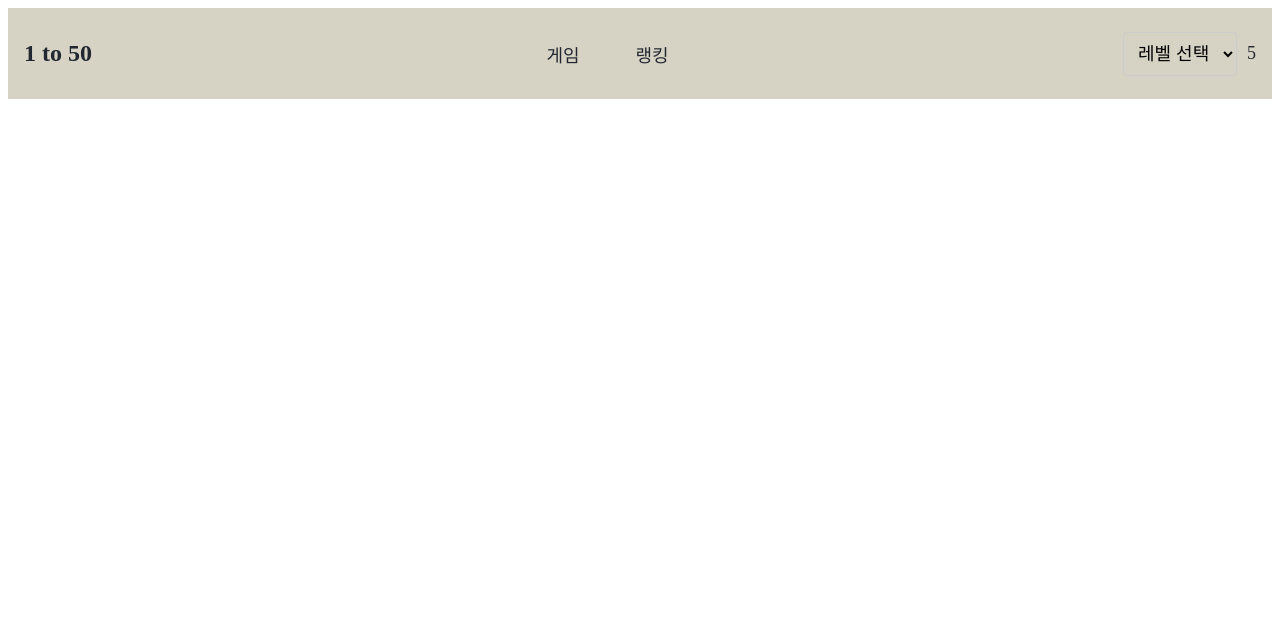
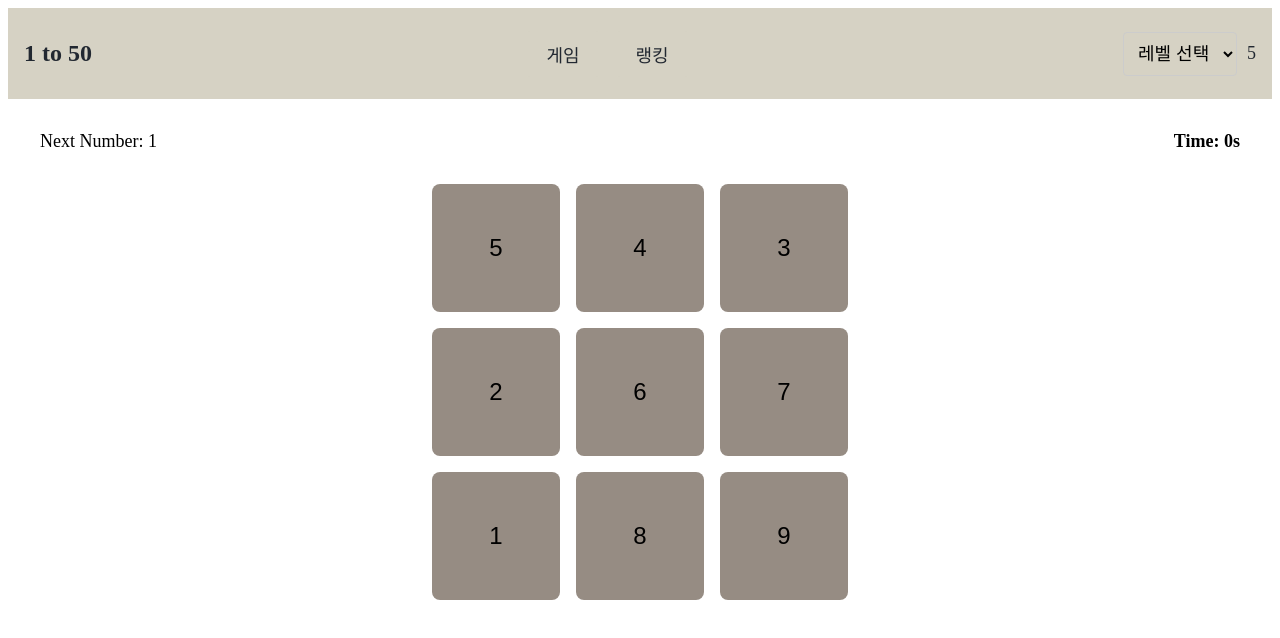
Before and after one commit to AND-SOPT-WEB/YeRimLee, a React (Vite) app in the folder week3/1 to 50/: page / in a window 1280 px wide. Shown: the top 638 px of the page. Built offline with nearby package versions, Linux system fonts and the light colour scheme.

Commit message:
feat: 기본 게임 구현

```diff
--- a/week3/1 to 50/src/App.jsx
+++ b/week3/1 to 50/src/App.jsx
@@ -1,11 +1,13 @@
 import { ThemeProvider } from "@emotion/react";
 import Header from "./components/Header";
 import theme from "./styles/theme";
+import Game from "./components/Game";
 
 function App() {
   return (
     <ThemeProvider theme={theme}>
       <Header />
+      <Game />
     </ThemeProvider>
   );
 }
--- /dev/null
+++ b/week3/1 to 50/src/components/Game.jsx
@@ -0,0 +1,141 @@
+/* eslint-disable react-hooks/exhaustive-deps */
+import { useState, useEffect, useCallback } from "react";
+import styled from "@emotion/styled";
+
+const Game = () => {
+  const [numbers, setNumbers] = useState([]);
+  const [nextNumber, setNextNumber] = useState(1);
+  const [timer, setTimer] = useState(0);
+  const [isRunning, setIsRunning] = useState(false);
+  const [remainingNumbers, setRemainingNumbers] = useState([]);
+
+  // 처음 렌더링되는 1~9
+  const initializeNumbers = useCallback(() => {
+    const initialNumbers = Array.from({ length: 9 }, (_, i) => i + 1);
+    const shuffledInitialNumbers = initialNumbers.sort(
+      () => Math.random() - 0.5
+    );
+    setNumbers(shuffledInitialNumbers);
+    // 10 ~ 18
+    setRemainingNumbers(Array.from({ length: 9 }, (_, i) => i + 10));
+  }, []);
+
+  // 숫자 클릭 핸들러
+  const handleNumberClick = (num) => {
+    console.log(remainingNumbers);
+
+    if (num === nextNumber) {
+      if (!isRunning) {
+        setIsRunning(true);
+      }
+
+      // nextNumber 증가
+      setNextNumber((prev) => prev + 1);
+
+      // 현재 숫자를 제거하고 나머지 숫자를 업데이트
+      setNumbers((prev) => {
+        // 클릭한 숫자 제거
+        const updatedNumbers = prev.filter((n) => n !== num);
+
+        // remainingNumbers에서 무작위로 다음 숫자 선택
+        if (remainingNumbers.length > 0) {
+          const randomIndex = Math.floor(
+            Math.random() * remainingNumbers.length
+          );
+          const nextRandomNumber = remainingNumbers[randomIndex];
+
+          // 선택한 숫자를 제외하여 remainingNumbers 업데이트
+          const updatedRemainingNumbers = remainingNumbers.filter(
+            (n) => n !== nextRandomNumber
+          );
+
+          setRemainingNumbers(updatedRemainingNumbers);
+
+          return [...updatedNumbers, nextRandomNumber];
+        }
+
+        return updatedNumbers;
+      });
+    }
+  };
+  // 타이머
+  useEffect(() => {
+    let interval;
+    if (isRunning) {
+      interval = setInterval(() => {
+        setTimer((prev) => parseFloat((prev + 0.01).toFixed(2)));
+      }, 10);
+    } else if (!isRunning && timer !== 0) {
+      clearInterval(interval);
+    }
+    return () => clearInterval(interval);
+  }, [isRunning]);
+
+  useEffect(() => {
+    if (nextNumber > 18) {
+      setIsRunning(false);
+      alert(`Game Over! Time: ${timer} seconds`);
+    }
+  }, [nextNumber, timer]);
+
+  useEffect(() => {
+    initializeNumbers();
+  }, [initializeNumbers]);
+
+  return (
+    <GameContainer>
+      <Header>
+        <div>Next Number: {nextNumber}</div>
+        <Timer>Time: {timer}s</Timer>
+      </Header>
+      <Board>
+        {numbers.map((num) => (
+          <Card key={num} onClick={() => handleNumberClick(num)}>
+            {num}
+          </Card>
+        ))}
+      </Board>
+    </GameContainer>
+  );
+};
+
+export default Game;
+
+const GameContainer = styled.div`
+  display: flex;
+  flex-direction: column;
+  align-items: center;
+  padding: 2rem;
+`;
+
+const Board = styled.div`
+  display: grid;
+  grid-template-columns: repeat(3, 1fr);
+  gap: 1rem;
+  margin-top: 2rem;
+`;
+
+const Card = styled.button`
+  width: 8rem;
+  height: 8rem;
+  font-size: 24px;
+  display: flex;
+  align-items: center;
+  justify-content: center;
+  border-radius: 8px;
+  border: none;
+  background-color: ${({ theme }) => theme.colors.card};
+  cursor: pointer;
+`;
+
+const Header = styled.div`
+  display: flex;
+  justify-content: space-between;
+  width: 100%;
+  font-size: 18px;
+`;
+
+const Timer = styled.div`
+  font-size: 18px;
+  font-weight: bold;
+`;
```
